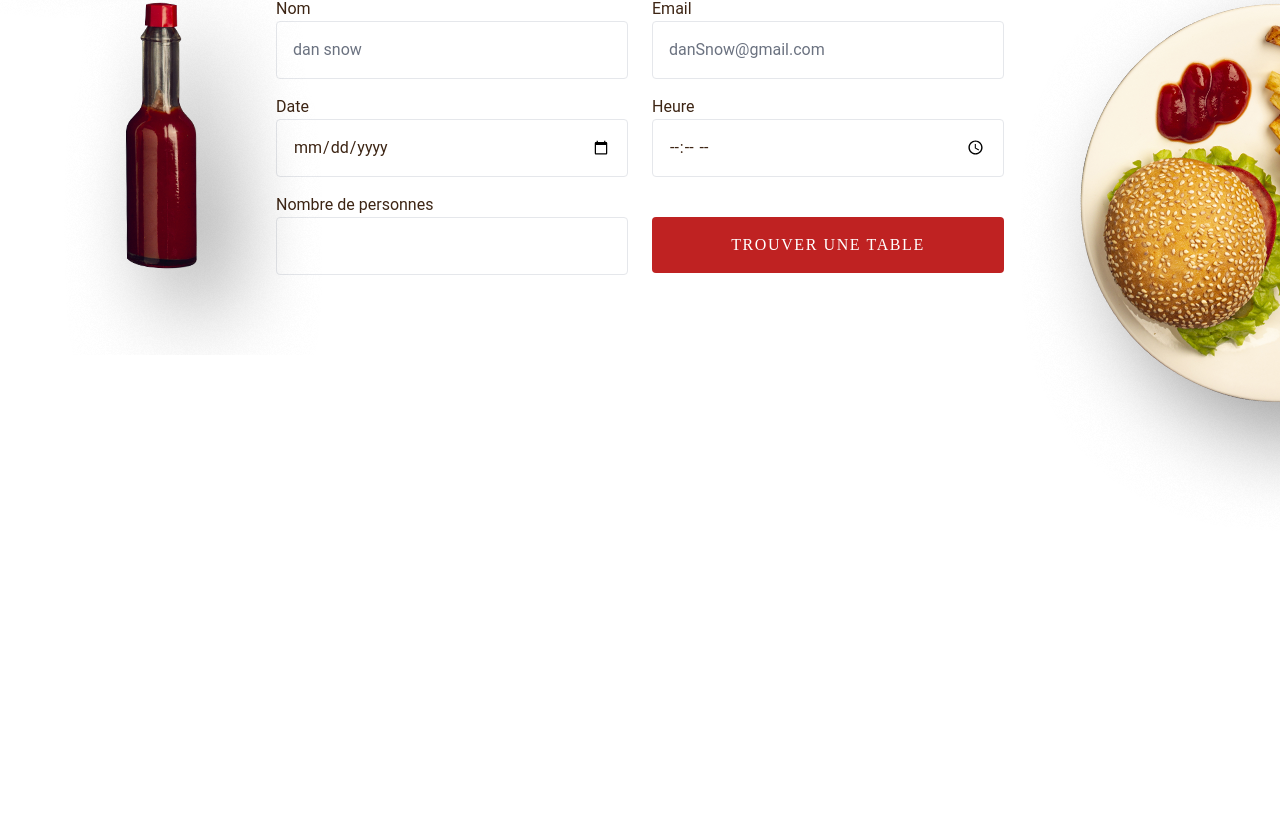
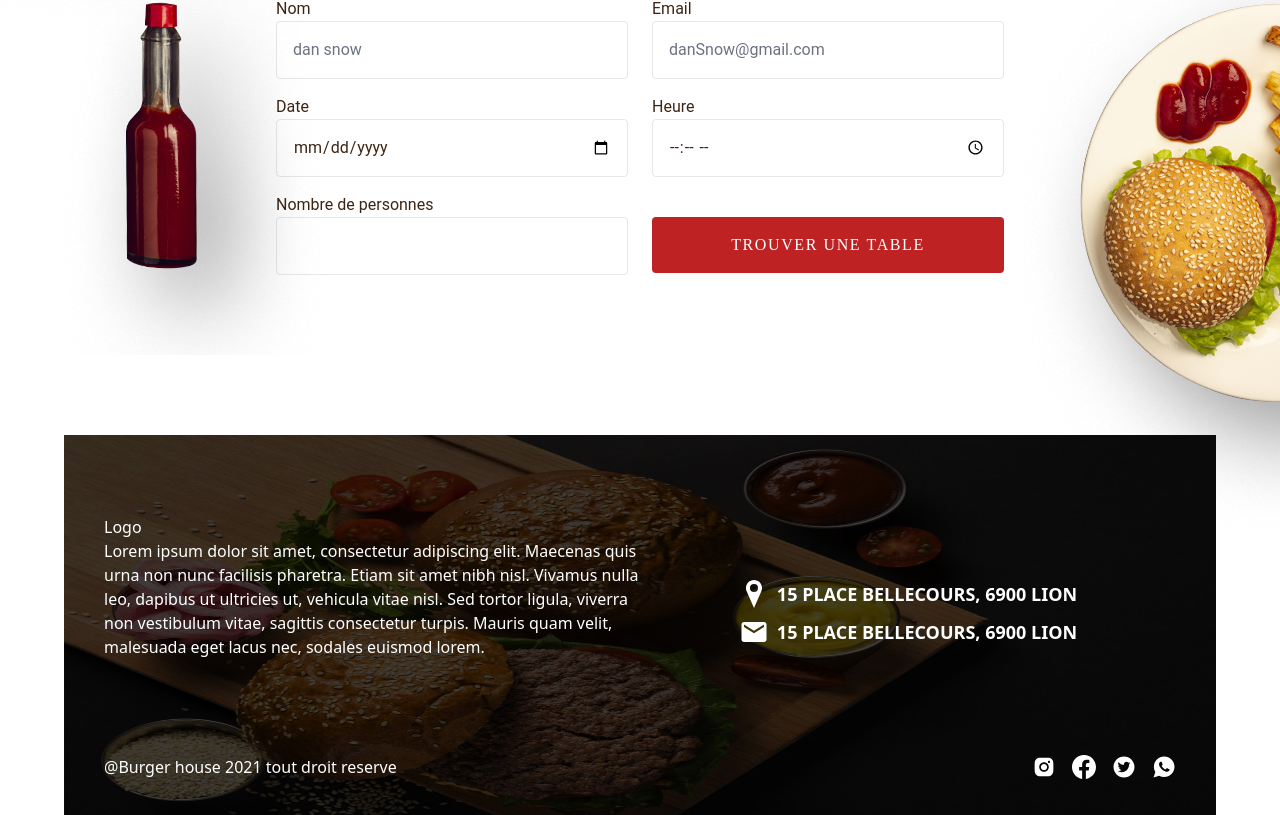
Before and after one commit to ngimdock/burger-house, a React (Create React App) app: page / in a window 1280 px wide. Shown: the part 2945-3760 px from the top of the page. Before the commit the page ends 3476 px from the top, so only its background shows below. Built offline with nearby package versions, Linux system fonts and the light colour scheme.

Commit message:
debut de la section footer

```diff
--- a/package.json
+++ b/package.json
@@ -11,6 +11,7 @@
     "react": "^17.0.2",
     "react-alice-carousel": "^2.5.1",
     "react-dom": "^17.0.2",
+    "react-icons": "^4.3.1",
     "react-router-dom": "^5.3.0",
     "react-scripts": "4.0.3",
     "web-vitals": "^1.1.2"
--- /dev/null
+++ b/src/components/marketing/pageSection/Footer.js
@@ -0,0 +1,62 @@
+import React from 'react'
+import Container from '../../elements/Container'
+import bgFooter from '../../../medias/images/background/bg-footer.jpg'
+import { FaBeer } from 'react-icons/fa';
+import { MdEmail } from 'react-icons/md';
+import { GiPositionMarker } from "react-icons/gi";
+import { BsFacebook } from "react-icons/bs";
+import { AiFillInstagram, AiFillTwitterCircle } from "react-icons/ai";
+import { IoLogoWhatsapp } from "react-icons/io";
+
+
+
+const Footer = () => {
+
+	return(
+		<Container >
+		<footer className="relative bg-black w-full text-white px-10 pt-10 pb-5 font-sans">
+			<img src={bgFooter} alt="des burger sur le planche" className="absolute top-0 left-0 w-full h-full z-0" />
+			<div className="relative grid grid-cols-2 pt-10 z-10">
+				<div className="">
+					Logo
+
+					<p>
+						Lorem ipsum dolor sit amet, consectetur adipiscing elit. Maecenas quis urna non nunc
+						facilisis pharetra. Etiam sit amet nibh nisl. Vivamus nulla leo, dapibus ut ultricies ut,
+						vehicula vitae nisl. Sed tortor ligula, viverra non vestibulum vitae, sagittis consectetur turpis.
+						Mauris quam velit, malesuada eget lacus nec, sodales euismod lorem.
+					</p>
+				</div>
+				<div className="flex justify-center items-end pb-5">
+					<ul>
+						<li className="flex items-center my-2">
+							<GiPositionMarker className="text-3xl" />
+							<span className="ml-2 uppercase font-extrabold text-lg traking-tighter">15 place Bellecours, 6900 Lion</span>
+						</li>
+						<li className="flex items-center  my-2">
+							<MdEmail className="text-3xl"/>
+							<span className="ml-2 uppercase font-extrabold text-lg traking-tighter">15 place Bellecours, 6900 Lion</span>
+						</li>
+					</ul>
+				</div>
+			</div>
+
+			<div className="relative flex justify-between mt-20 z-10">
+				<div>
+					<p>@Burger house 2021 tout droit reserve</p>
+				</div>
+				<div>
+					<ul className="flex">
+						<li><AiFillInstagram className=" text-2xl hover:text-primary"/></li>
+						<li><BsFacebook className="ml-4 mr-4 text-2xl hover:text-primary"/></li>
+						<li><AiFillTwitterCircle className="mr-4 text-2xl hover:text-primary"/></li>
+						<li><IoLogoWhatsapp className=" text-2xl hover:text-primary"/></li>
+					</ul>
+				</div>
+			</div>
+		</footer>
+		</Container>
+	)
+}
+
+export default Footer
--- a/src/css/index.css
+++ b/src/css/index.css
@@ -19,6 +19,10 @@ body {
   font-family: 'Roboto';
   overflow-x: hidden;
   @apply text-secondary;
+}
+
+footer{
+	font-family: 'Roboto';
 }
 
 p{
--- a/src/pages/homePage/Home.js
+++ b/src/pages/homePage/Home.js
@@ -4,6 +4,7 @@ import LastProducts from '../../components/marketing/pageSection/LastProducts';
 import Products from '../../components/marketing/pageSection/Products';
 import Event from '../../components/marketing/pageSection/Event';
 import Booking from '../../components/marketing/pageSection/Booking';
+import Footer from '../../components/marketing/pageSection/Footer';
 
 const homePage = () => {
 	return (
@@ -13,6 +14,7 @@ const homePage = () => {
 			<Products />
 			<Event />
 			<Booking />
+			<Footer />
 		</>
 	);
 };
```
Also changed, not shown: 1 other file (tests, documents, lock files or other folders).
